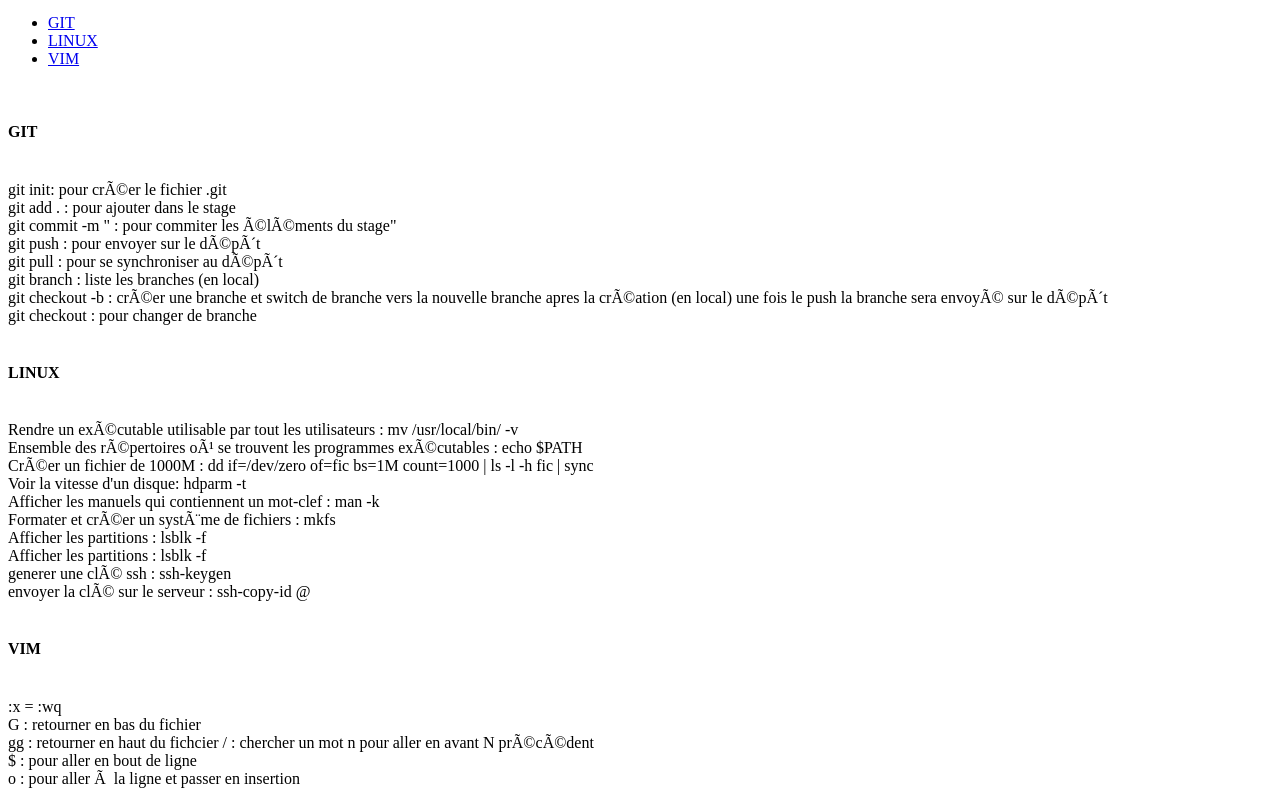
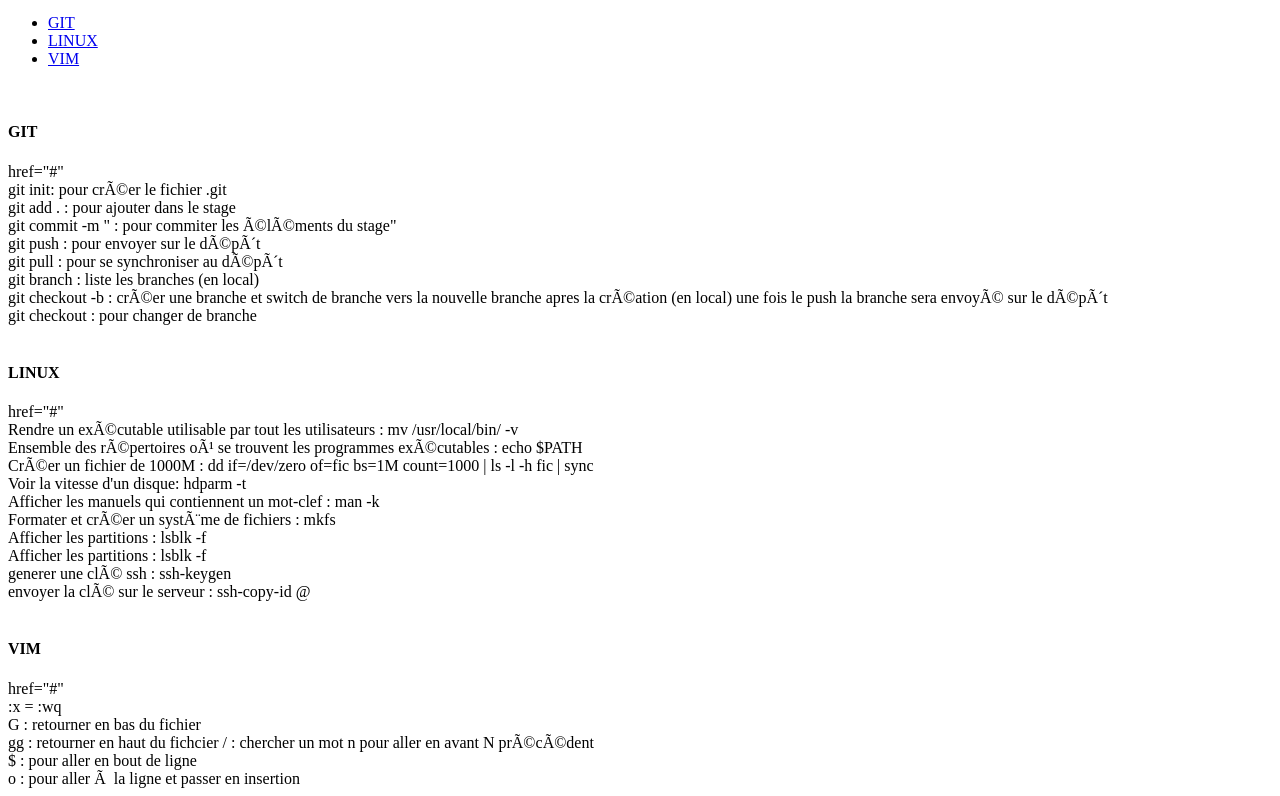
Before and after one commit to tux2162/cheatsheet, a plain HTML site: page index.html in a window 1280 px wide. Shown: the part 28-824 px from the top of the page. Drawn offline with nearby package versions, Linux system fonts and the light colour scheme.

Commit message:
Update index.html

```diff
--- a/index.html
+++ b/index.html
@@ -42,6 +42,7 @@
     <div  class=col>
 	 </br>
    	 <h4 id="git" >GIT</h4>
+	  <a>href="#"</a>
    	 </br>
     	<div class="list-group">
   		<a class="list-group-item list-group-item-action active">git init: pour créer le fichier .git</a>
@@ -63,6 +64,7 @@
    	 </div>
 	 </br>
    	 <h4 id="linux">LINUX</h4>
+	 <a>href="#"</a>
    	 </br>
 	 	<a class="list-group-item list-group-item-action active">Rendre un exécutable utilisable par tout les utilisateurs : mv <fichier> /usr/local/bin/ -v
 		</a>
@@ -88,6 +90,8 @@
   		</br>
 	 </br>
    	 <h4 id="vim">VIM</h4>
+	 <a>href="#"</a>
+
    	 </br>
 		<a class="list-group-item list-group-item-action active">:x = :wq</a>
   		</br>
```
